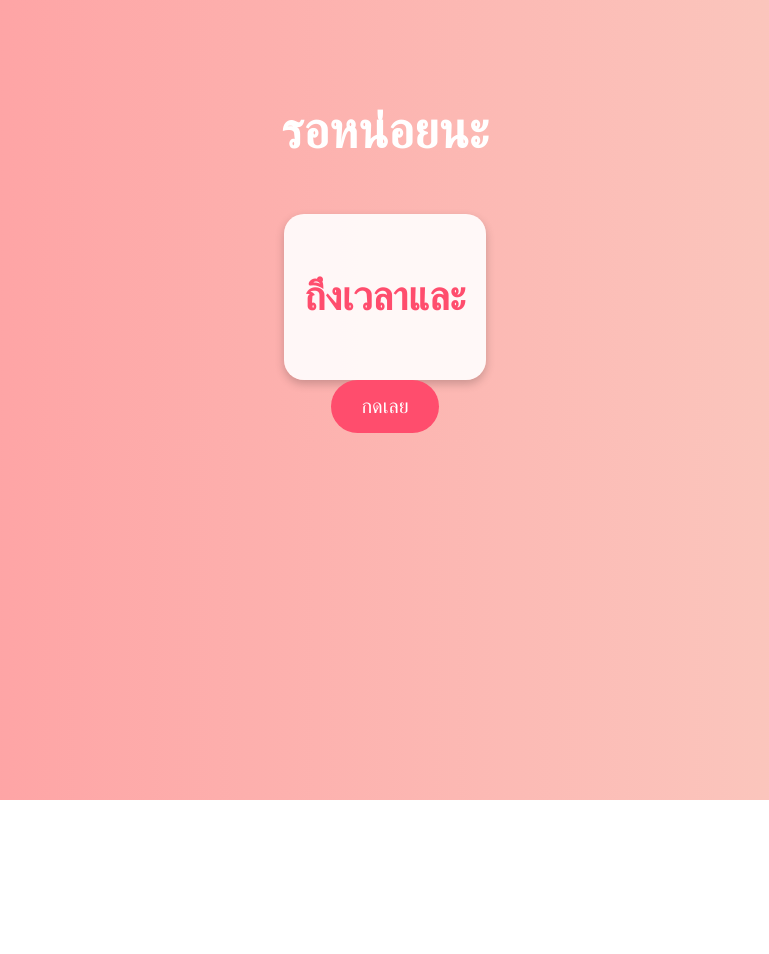
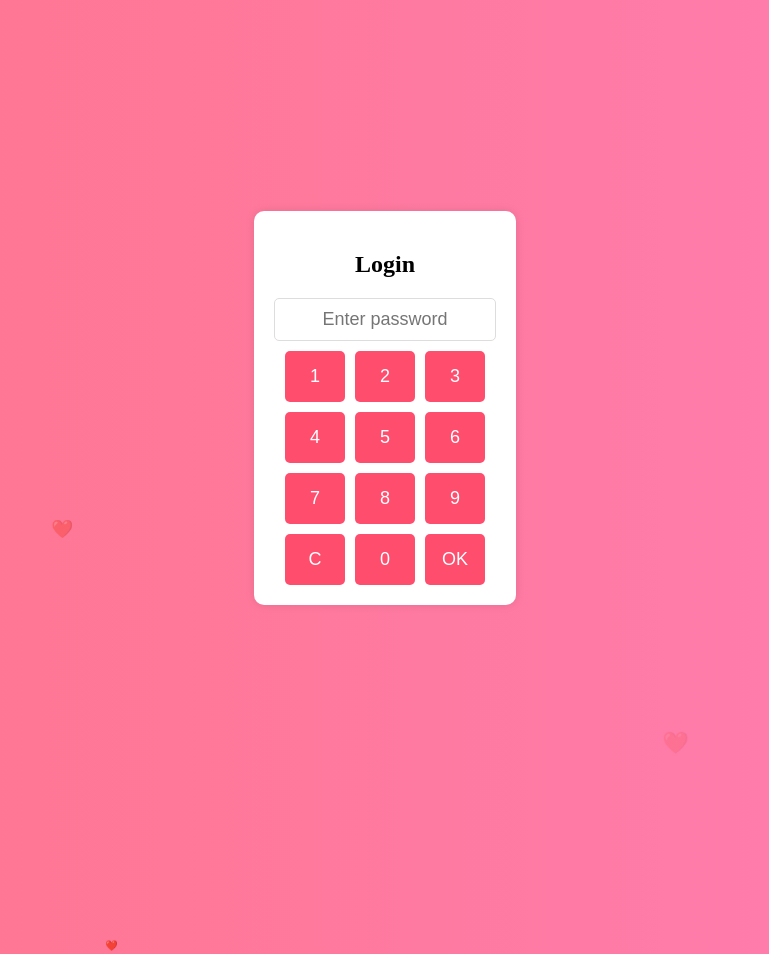
Before and after one commit to Ammhyj/fenkn, a plain HTML site: page index.html in a window 1280 px wide. Shown: the top 954 px of the page, without its empty margins (255-1024 px from the left). Before the commit the page ends 800 px from the top, so only its background shows below. Drawn offline with Linux system fonts and the light colour scheme.

Commit message:
Add files via upload

```diff
--- a/index.html
+++ b/index.html
@@ -6,93 +6,135 @@
 	<link rel="icon" type="image/x-icon" href="assets/logo1.jpg" />
 
     <style>
-        body {
-            background: linear-gradient(to right, #ff9a9e, #fad0c4);
+          body {
+            display: flex;
+            justify-content: center;
+            align-items: center;
+            height: 100vh;
+            background: linear-gradient(to right, #ff758c, #ff7eb3);
+            flex-direction: column;
+            overflow: hidden;
+            position: relative;
+        }
+        .container {
             text-align: center;
-            font-family: 'Arial', sans-serif;
-            color: #fff;
-            padding-top: 60px;
+            background: white;
+            padding: 20px;
+            border-radius: 10px;
+            box-shadow: 0px 0px 10px rgba(0, 0, 0, 0.1);
+            position: relative;
+            z-index: 10;
+            transition: transform 0.5s ease-in-out, opacity 0.5s ease-in-out;
         }
-
-        .container {
-            background: rgba(255, 255, 255, 0.9);
-            color: #ff4d6d;
-            border-radius: 20px;
-            padding: 20px;
-            box-shadow: 0 4px 10px rgba(0, 0, 0, 0.2);
-            display: inline-block;
-            margin-top: 20px;
+        .input-container {
+            display: flex;
+            flex-direction: column;
+            align-items: center;
+            margin-top: 10px;
         }
-
-        h1 {
-            font-size: 50px;
+        .number-pad {
+            display: grid;
+            grid-template-columns: repeat(3, 60px);
+            gap: 10px;
+            margin-top: 10px;
         }
-
-        p {
-            font-size: 40px;
-            font-weight: bold;
+        .num-btn {
+            padding: 15px;
+            font-size: 18px;
+            border: none;
+            background: #ff4d6d;
+            color: white;
+            border-radius: 5px;
+            cursor: pointer;
+            transition: background 0.3s;
         }
-
-        .hidden {
-            display: none;
+        .num-btn:hover {
+            background: #e63e5a;
         }
-
-        .button {
-            background-color: #ff4d6d;
-            color: white;
-            border: none;
-            padding: 15px 30px;
+        #password {
+            padding: 10px;
+            width: 200px;
+            text-align: center;
+            border: 1px solid #ddd;
+            border-radius: 5px;
+            font-size: 18px;
+        }
+        .heart {
+            color: red;
             font-size: 20px;
-            border-radius: 50px;
-            cursor: pointer;
-            transition: 0.3s;
+            opacity: 0.8;
+            position: absolute;
+            animation: floatUp 3s infinite ease-in-out;
         }
-
-        .button:hover {
-            background-color: #ff1e40;
-            transform: scale(1.1);
+        @keyframes floatUp {
+            0% {
+                transform: translateY(100vh) scale(0.5);
+                opacity: 1;
+            }
+            100% {
+                transform: translateY(-10vh) scale(1.2);
+                opacity: 0;
+            }
+        }
+        .fade-out {
+            transform: scale(1.2);
+            opacity: 0;
         }
     </style>
 </head>
 <body>
+    <div class="container" id="loginContainer">
+        <h2>Login</h2>
+        <div class="input-container">
+            <input type="password" id="password" placeholder="Enter password" readonly>
+            <div class="number-pad">
+                <button class="num-btn" onclick="addNumber(1)">1</button>
+                <button class="num-btn" onclick="addNumber(2)">2</button>
+                <button class="num-btn" onclick="addNumber(3)">3</button>
+                <button class="num-btn" onclick="addNumber(4)">4</button>
+                <button class="num-btn" onclick="addNumber(5)">5</button>
+                <button class="num-btn" onclick="addNumber(6)">6</button>
+                <button class="num-btn" onclick="addNumber(7)">7</button>
+                <button class="num-btn" onclick="addNumber(8)">8</button>
+                <button class="num-btn" onclick="addNumber(9)">9</button>
+                <button class="num-btn" onclick="clearPassword()">C</button>
+                <button class="num-btn" onclick="addNumber(0)">0</button>
+                <button class="num-btn" onclick="checkPassword()">OK</button>
+            </div>
+        </div>
+    </div>
+    <script>
+        function createHeart() {
+            const heart = document.createElement('div');
+            heart.classList.add('heart');
+            heart.innerHTML = '❤️';
+            heart.style.left = `${Math.random() * 100}vw`;
+            heart.style.top = `${Math.random() * 100}vh`;
+            document.body.appendChild(heart);
+            setTimeout(() => heart.remove(), 3000);
+        }
 
-    <h1>รอหน่อยนะ</h1>
+        setInterval(createHeart, 500);
 
-    <div class="container">
-        <p id="demo"></p>
-    </div>
+        function addNumber(num) {
+            document.getElementById('password').value += num;
+        }
 
-    <br>
+        function clearPassword() {
+            document.getElementById('password').value = '';
+        }
 
-    <!-- ปุ่มจะถูกซ่อนไว้จนกว่าจะหมดเวลา -->
-    <button id="goButton" class="button hidden" onclick="window.location.href='fen.html'">
-        กดเลย
-    </button>
-
-    <script>
-        var countDownDate = new Date("Feb 1, 2025 00:00:00 GMT+7").getTime();
-
-        var x = setInterval(function () {
-            var now = new Date().toLocaleString("en-US", { timeZone: "Asia/Bangkok" });
-            now = new Date(now).getTime();
-
-            var distance = countDownDate - now;
-
-            var days = Math.floor(distance / (1000 * 60 * 60 * 24));
-            var hours = Math.floor((distance % (1000 * 60 * 60 * 24)) / (1000 * 60 * 60));
-            var minutes = Math.floor((distance % (1000 * 60 * 60)) / (1000 * 60));
-            var seconds = Math.floor((distance % (1000 * 60)) / 1000);
-
-            document.getElementById("demo").innerHTML =  hours + " : "
-                + minutes + " : " + seconds ;
-
-            if (distance < 0) {
-                clearInterval(x);
-                document.getElementById("demo").innerHTML = "ถึงเวลาและ";
-                document.getElementById("goButton").classList.remove("hidden"); // แสดงปุ่ม
+        function checkPassword() {
+            const password = document.getElementById('password').value;
+            if (password === "010225") {
+                document.getElementById('loginContainer').classList.add('fade-out');
+                setTimeout(() => {
+                    window.location.href = "fen.html";
+                }, 500);
+            } else {
+                alert("Incorrect password!");
             }
-        }, 1000);
+        }
     </script>
-
 </body>
 </html>
```
Also changed, not shown: feb.html (added, +17 -0 lines), fen.html (+68 -2 lines), love.html (+1 -1 lines).
